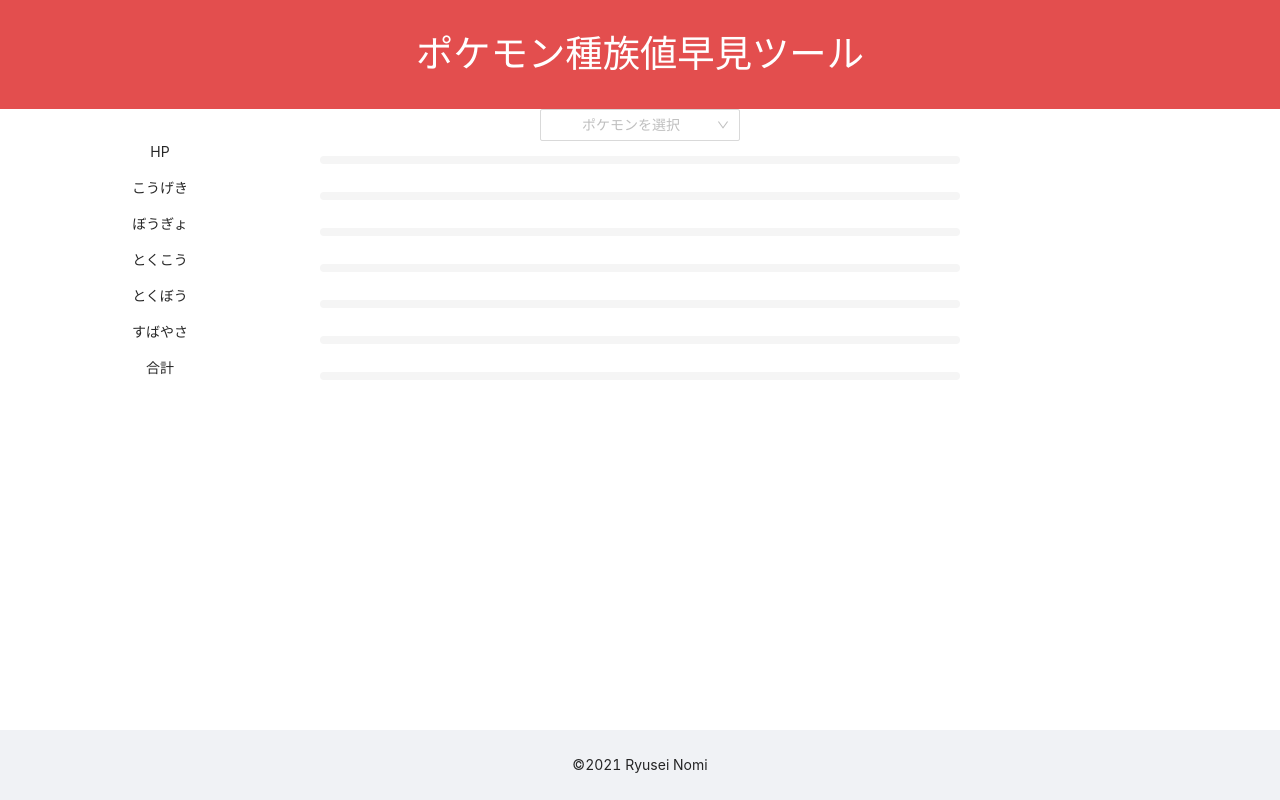
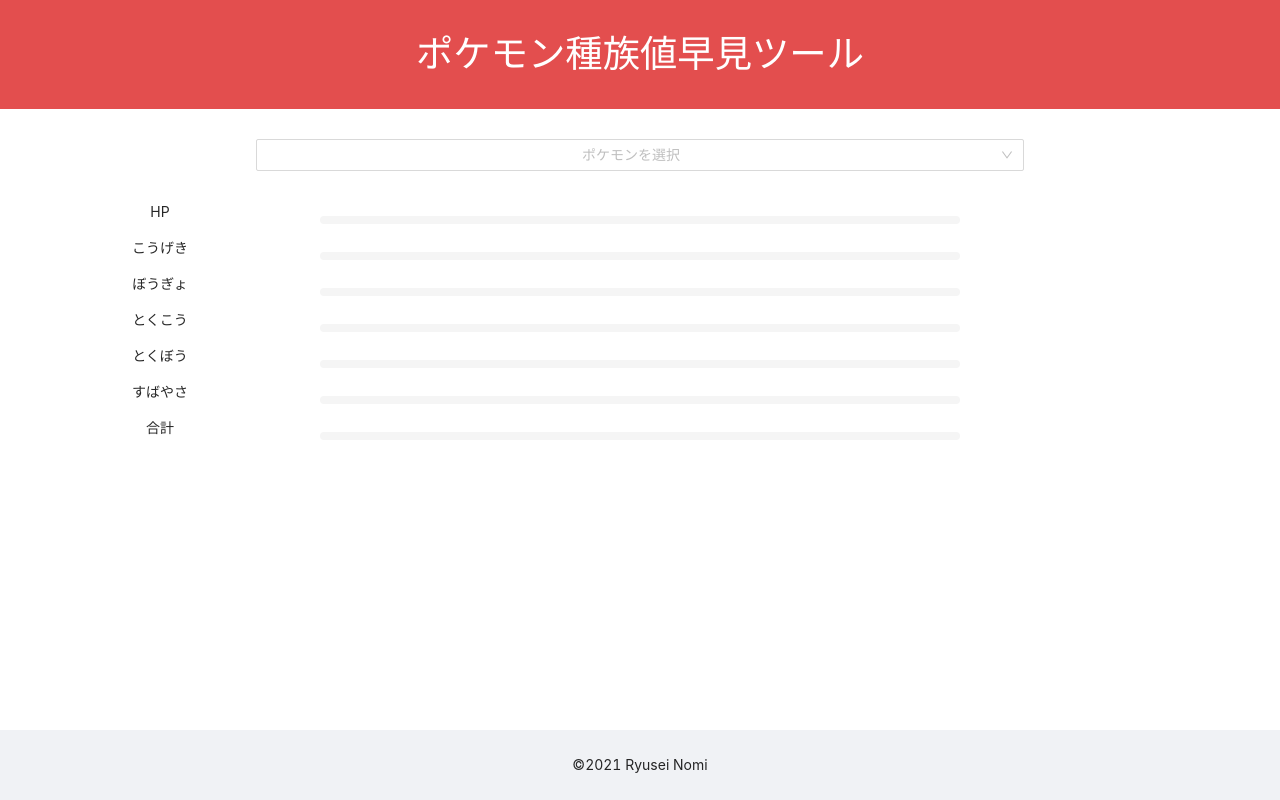
Before and after one commit to RyuseiNomi/PokemonTribeRateSearcher, a React (Create React App) app: page / in a window 1280 px wide. Built offline with nearby package versions, Linux system fonts and the light colour scheme.

Commit message:
adjust selector parameters

```diff
--- a/src/App.css
+++ b/src/App.css
@@ -10,7 +10,14 @@
 
 @media (min-width: 280px) {
     .title {
-        font-size:24pt;
+        font-size: 16pt;
+        padding: 20px 0 20px 0;
+    }
+}
+
+@media (min-width: 375px) {
+    .title {
+        font-size: 20pt;
         padding: 20px 0 20px 0;
     }
 }
--- a/src/PokemonSelector/index.css
+++ b/src/PokemonSelector/index.css
@@ -2,3 +2,30 @@
     justify-content: center;
     align-items: center;
 }
+
+@media (min-width: 280px) {
+    .ant-select {
+        width: 80%;
+        padding: 10px 0 10px 0;
+    }
+}
+
+@media (min-width: 375px) {
+    .ant-select {
+        width: 70%;
+        padding: 20px 0 20px 0;
+    }
+}
+
+@media (min-width: 576px) {
+    .ant-select {
+        width: 60%;
+        padding: 25px 0 25px 0;
+    }
+}
+
+@media (min-width: 768px) {
+    .ant-select {
+        padding: 30px 0 30px 0;
+    }
+}
--- a/src/PokemonSelector/index.tsx
+++ b/src/PokemonSelector/index.tsx
@@ -37,7 +37,6 @@ const PokemonSelector:React.FC = () => {
       <>
         <Select
           showSearch
-          style={{ width: 200 }}
           placeholder="ポケモンを選択"
           optionFilterProp="children"
           onChange={handleChange}
```
